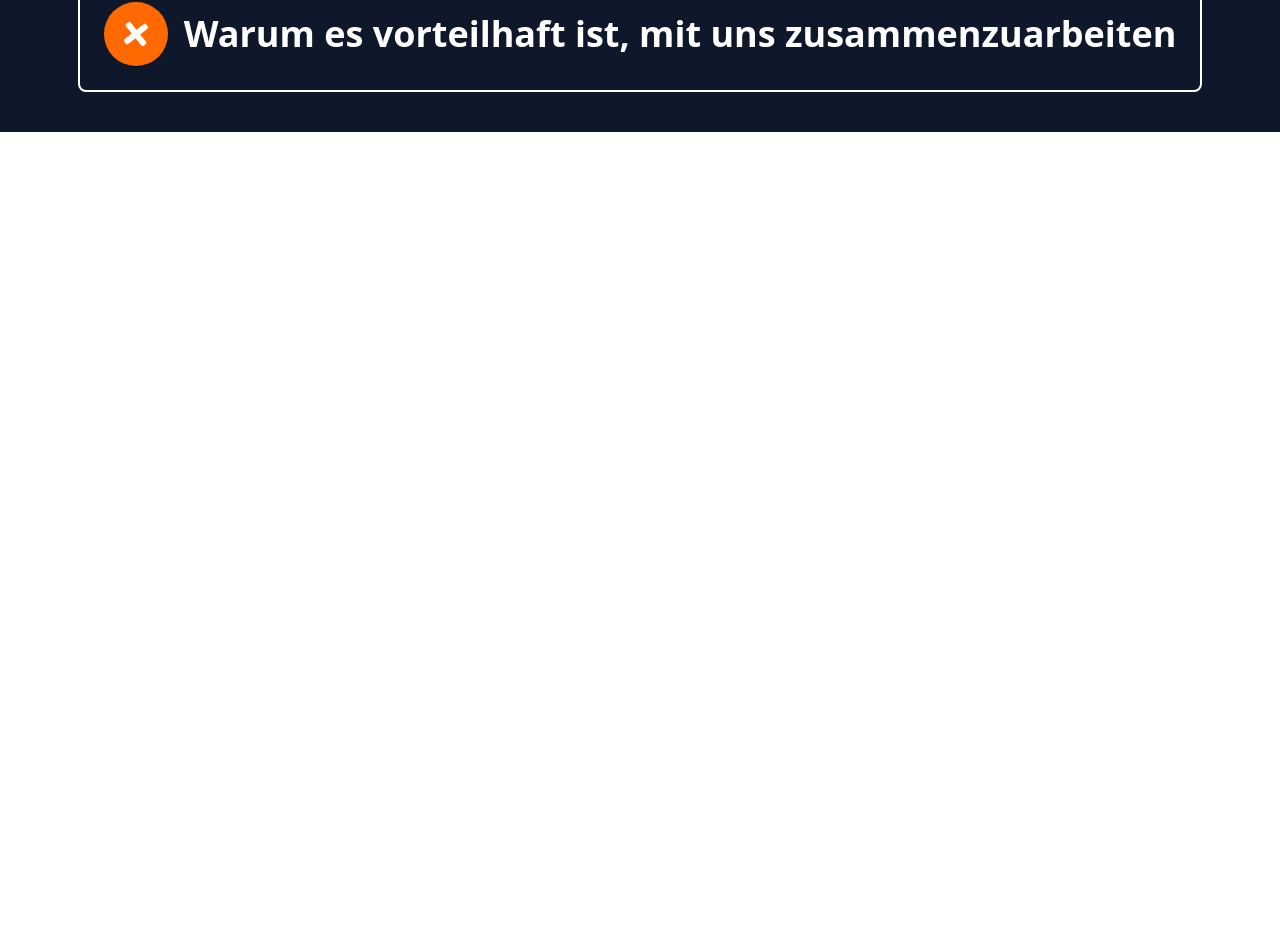
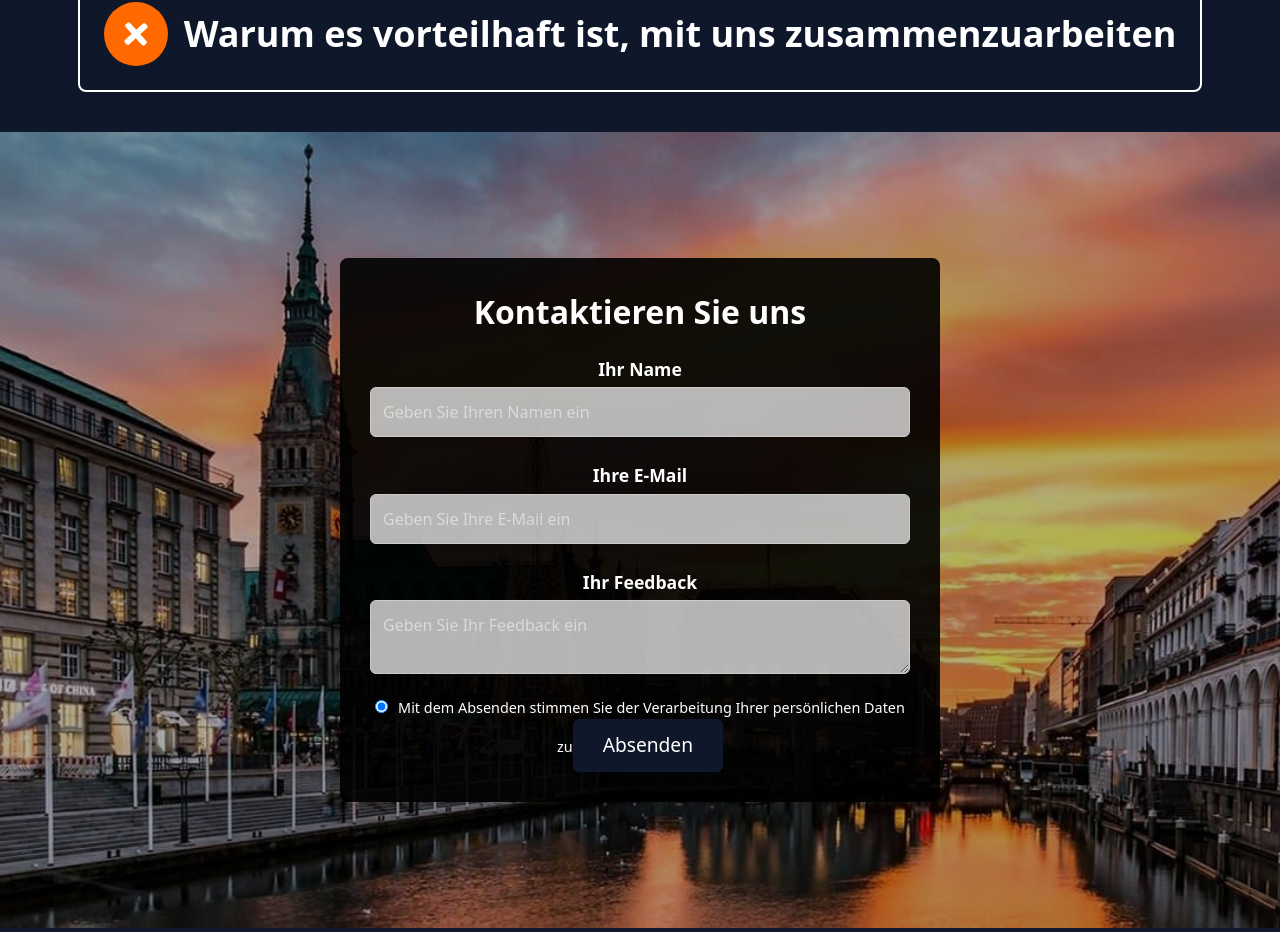
Before and after one commit to Belan-Mihail/www, a React (Vite) app: page / in a window 1280 px wide. Shown: the part 2818-3750 px from the top of the page. Before the commit the page ends 2950 px from the top, so only its background shows below. Built offline with nearby package versions, Linux system fonts and the light colour scheme.

Commit message:
add contact form

```diff
--- /dev/null
+++ b/src/components/ContactForm.css
@@ -0,0 +1,75 @@
+.contact-form {
+    position: relative;
+    width: 100%;
+    height: 100vh; /* Подгонка по высоте */
+    background-image: url('../assets/image2.jpeg'); /* Замените на свой фон */
+    background-size: cover;
+    background-position: center;
+    border-bottom: 4px solid #0f172a;
+  }
+
+  .contact-form .overlay {
+    position: absolute;
+    top: 0;
+    left: 0;
+    right: 0;
+    bottom: 0;
+    display: flex;
+    justify-content: center;
+    align-items: center;
+    background-color: rgba(0, 0, 0, 0.3);
+  }
+
+  .contact-form .content {
+    text-align: center;
+    color: white;
+    padding: 30px;
+    background-color: rgba(0, 0, 0, 0.9); /* Полупрозрачный фон под формой */
+    border-radius: 8px;
+    max-width: 600px;
+    width: 100%;
+  }
+
+  .contact-form h2 {
+    font-size: 2rem;
+    font-weight: bold;
+    margin-bottom: 20px;
+  }
+
+  .contact-form .label {
+    display: block;
+    margin: 10px 0 5px;
+    font-size: 1.1rem;
+    font-weight: 600;
+  }
+
+  .contact-form .text-input {
+    width: 100%;
+    padding: 12px;
+    margin-bottom: 15px;
+    border-radius: 6px;
+    border: 1px solid #ccc;
+    font-size: 1rem;
+    background-color: rgba(255, 255, 255, 0.7);
+  }
+
+  .contact-form .radio-label {
+    font-size: 0.9rem;
+    color: white;
+    margin-left: 10px;
+  }
+
+  .contact-form #btn {
+    padding: 12px 30px;
+    background-color: #0f172a;
+    color: white;
+    border: none;
+    border-radius: 6px;
+    cursor: pointer;
+    font-size: 1.2rem;
+    transition: background-color 0.3s ease;
+  }
+
+  .contact-form #btn:hover {
+    background-color: #425174;
+  }
--- /dev/null
+++ b/src/components/ContactForm.tsx
@@ -0,0 +1,56 @@
+import React from "react";
+import "./ContactForm.css"; // Импортируем стили
+
+const ContactForm: React.FC = () => {
+  return (
+    <section className="contact-form">
+      <div className="overlay">
+        <div className="content">
+          <h2>Kontaktieren Sie uns</h2>
+          <form method="POST" action="#" id="feedback-form">
+            <label htmlFor="yname" className="label">Ihr Name</label>
+            <input
+              type="text"
+              id="yname"
+              name="user_name"
+              required
+              placeholder="Geben Sie Ihren Namen ein"
+              className="text-input"
+            />
+            <label htmlFor="yemail" className="label">Ihre E-Mail</label>
+            <input
+              type="email"
+              id="yemail"
+              name="user_email"
+              required
+              placeholder="Geben Sie Ihre E-Mail ein"
+              className="text-input"
+            />
+            <label htmlFor="yfeedback" className="label">Ihr Feedback</label>
+            <textarea
+              id="yfeedback"
+              name="user_feedback"
+              required
+              placeholder="Geben Sie Ihr Feedback ein"
+              className="text-input"
+            />
+            <input
+              type="radio"
+              id="consent"
+              name="user_consent"
+              value="consent"
+              checked
+              required
+            />
+            <label htmlFor="consent" className="radio-label">
+              Mit dem Absenden stimmen Sie der Verarbeitung Ihrer persönlichen Daten zu
+            </label>
+            <input type="submit" id="btn" value="Absenden" />
+          </form>
+        </div>
+      </div>
+    </section>
+  );
+};
+
+export default ContactForm;
--- a/src/pages/HomePage.tsx
+++ b/src/pages/HomePage.tsx
@@ -4,6 +4,7 @@ import WorkSection from '../components/WorkSection'
 import WorkSectionTwo from '../components/WorkSectionTwo'
 import ActionOrder from '../components/ActionOrder'
 import Accordion from '../components/Accordion'
+import ContactForm from '../components/ContactForm'
 
 const HomePage = () => {
   return (
@@ -13,6 +14,7 @@ const HomePage = () => {
       <WorkSectionTwo />
       <ActionOrder />
       <Accordion />
+      <ContactForm />
     </>
   )
 }
```
Also changed, not shown: src/assets/image2.jpeg (added).
